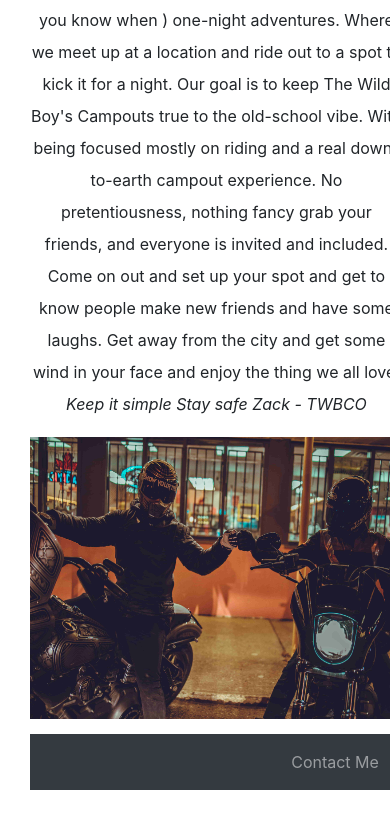
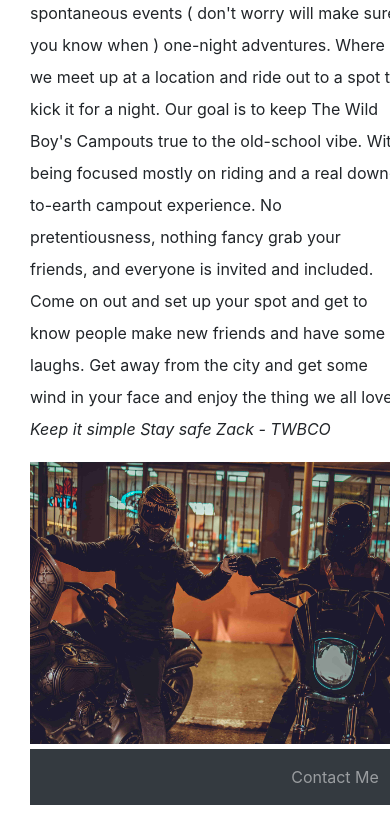
Before and after one commit to ajanes780/wildboyscampoutwebsite, a React (Create React App) app: page / in a window 390 px wide. Shown: the part 1623-2458 px from the top of the page. Built offline with nearby package versions, Linux system fonts and the light colour scheme.

Commit message:
fix type o

```diff
--- a/src/components/newComponentLeft/newsComponentLeftStyle.scss
+++ b/src/components/newComponentLeft/newsComponentLeftStyle.scss
@@ -36,6 +36,7 @@
       display: flex;
       // height: 400px;
       width: 100%;
+      margin-top: 25px;
 
       & h1 {
         text-align: center;
@@ -43,14 +44,14 @@
 
       & span {
         width: 100%;
-        text-align: center;
+        text-align: left;
       }
     }
 
     .news-image-left {
       width: 100%;
       // height: 95%;
-      margin-bottom: 10px;
+      // margin-bottom: 10px;
     }
   }
 }
```
